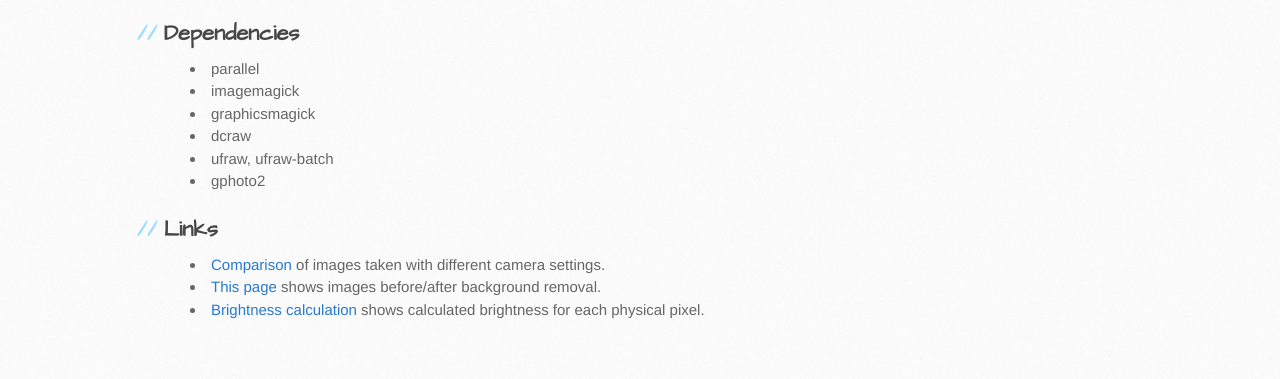
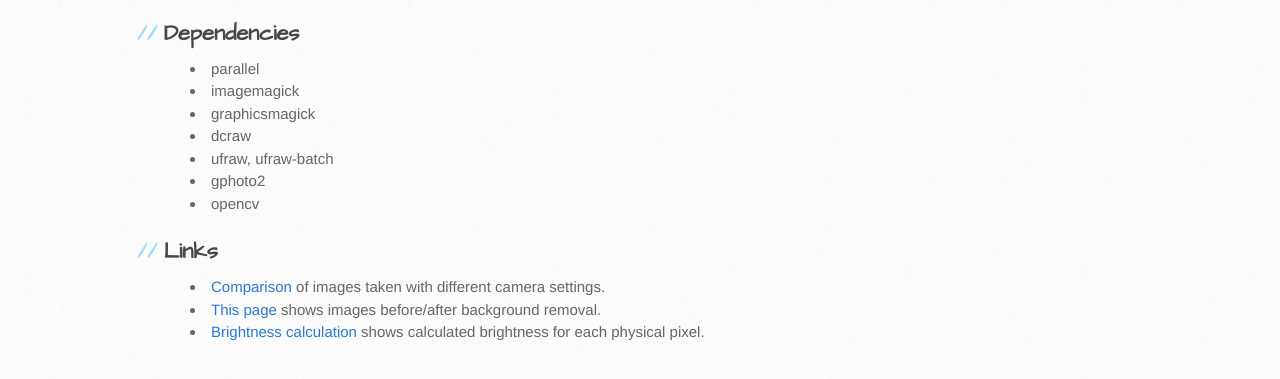
Before and after one commit to edwardtoday/LED-Calibration, a plain HTML site: page index.html in a window 1280 px wide. Shown: the part 321-700 px from the top of the page. Drawn offline with Linux system fonts and the light colour scheme.

Commit message:
depends on opencv

```diff
--- a/index.html
+++ b/index.html
@@ -39,6 +39,7 @@
                     <li>dcraw</li>
                     <li>ufraw, ufraw-batch</li>
                     <li>gphoto2</li>
+                    <li>opencv</li>
                     </ul>
                     <h2 id="links">Links</h2>
                     <ul>
```
